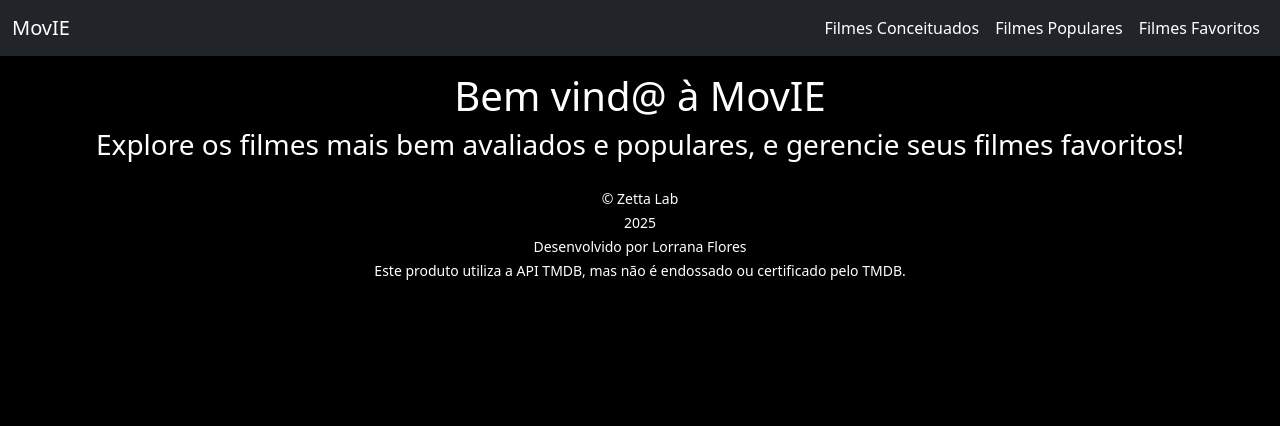
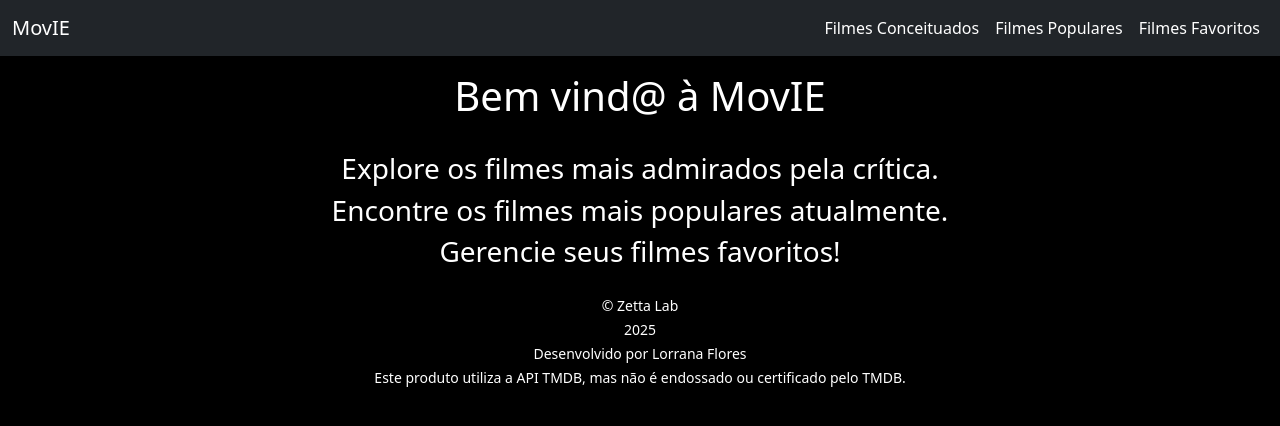
Before and after one commit to lorranavf/zetta-lab-first-challenge, a Vue app in the folder src/app/: page / in a window 1280 px wide. Shown: the top 426 px of the page. Built offline with nearby package versions, Linux system fonts and the light colour scheme; no server answers.

Commit message:
feat: changed app home description

```diff
--- a/src/app/src/components/home.vue
+++ b/src/app/src/components/home.vue
@@ -1,6 +1,9 @@
 <template>
     <div>
         <h1>Bem vind@ à MovIE</h1>
-        <h3>Explore os filmes mais bem avaliados e populares, e gerencie seus filmes favoritos!</h3>
+        <br />
+        <h3>Explore os filmes mais admirados pela crítica.</h3>
+        <h3>Encontre os filmes mais populares atualmente.</h3>
+        <h3> Gerencie seus filmes favoritos!</h3>
     </div>
 </template>
```
